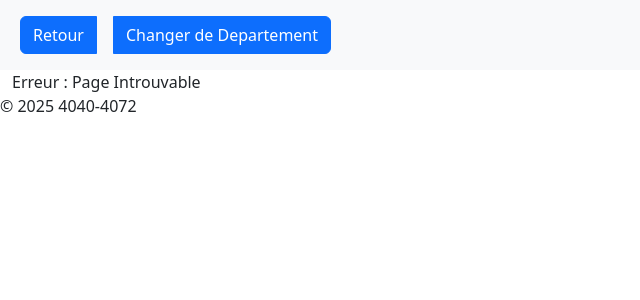
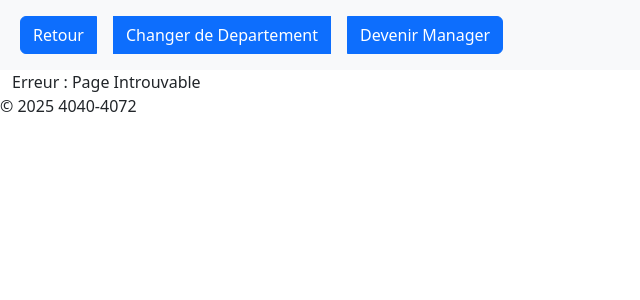
Before and after one commit to AediRa/TP-real-data, a PHP site: template pages/html.php in a window 1280 px wide. Shown: the top 300 px of the page, without its empty margins (0-640 px from the left). Run offline with PHP 8.4, Linux system fonts and the light colour scheme; the template is opened without the code that fills it: most values are stand-ins (such as "Sample title", 1, 10 or a date in 2020); some libraries are stand-ins or nearby versions.

Commit message:
create button "devenir manager", page formulaire manager

```diff
--- a/pages/fiche.php
+++ b/pages/fiche.php
@@ -60,6 +60,7 @@
 <?php
 
     $departement = "formulaire_departement.php";
+    $d_manager = "formulaire_manager.php";
 
     if(!isset($_GET['result'])){
         $return = "tb_Emp.php";
--- a/pages/html.php
+++ b/pages/html.php
@@ -50,6 +50,7 @@
 
                             <a class="m-2 btn btn-primary" href="<?= $return ?>">Retour</a>
                             <a class="m-2 btn btn-primary" href="<?= $departement ?>">Changer de Departement</a>
+                            <a class="m-2 btn btn-primary" href="<?= $d_manager ?>">Devenir Manager</a>
 
                         </div>
                     </div>
```
Also changed, not shown: pages/formulaire_manager.php (added), 1 other file.
